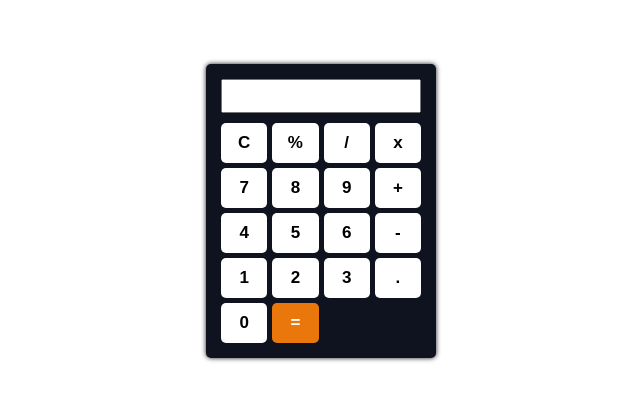
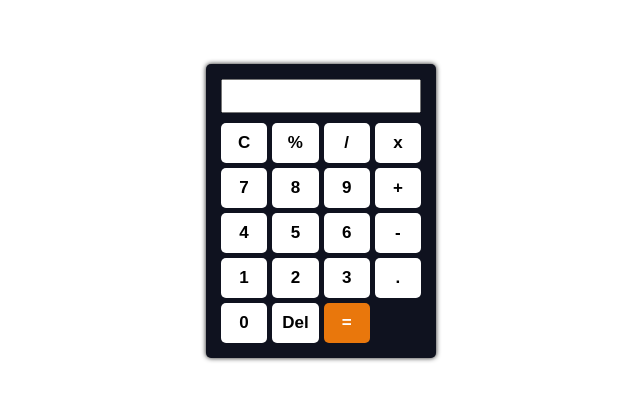
Before and after one commit to MUHAMADSABARIN/latihan-git-kalkulator, a plain HTML site: page index.html in a window 1280 px wide. Shown: the part 136-536 px from the top of the page, without its empty margins (319-959 px from the left). Drawn offline with Linux system fonts and the light colour scheme.

Commit message:
menambahkan fitur delete

```diff
--- a/index.html
+++ b/index.html
@@ -26,6 +26,7 @@
       <button onclick="appendToResult('3')">3</button>
       <button onclick="appendToResult('.')">.</button>
       <button onclick="appendToResult('0')">0</button>
+      <button onclick="deleteLastCharacter()">Del</button>
       <button class="sama" onclick="calculate()">=</button>
     </div>
   </div>
--- a/script.js
+++ b/script.js
@@ -15,3 +15,7 @@ function calculate() {
 function clearAll() {
   result.value = '';
 }
+
+function deleteLastCharacter() {
+  result.value = result.value.slice(0, -1);
+}
```
